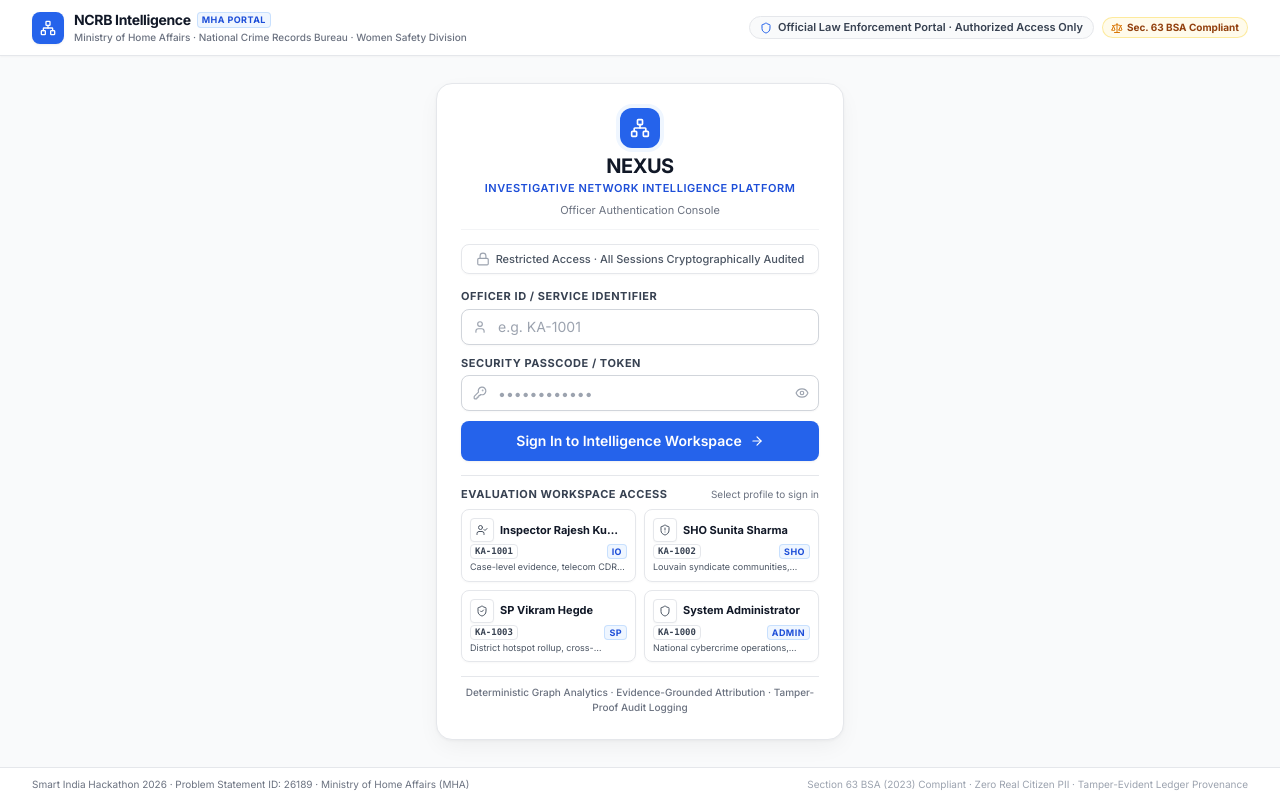
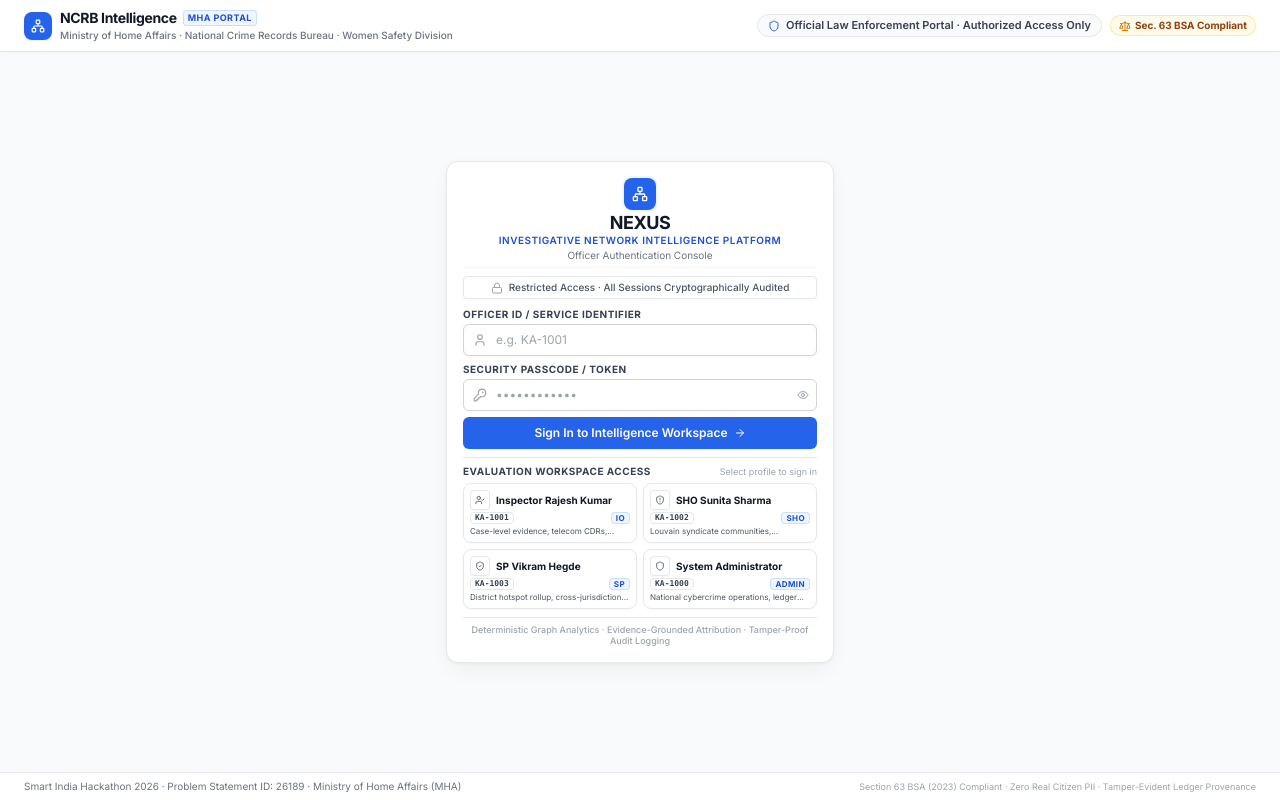
Before and after one commit to acchasujal/Nexus, a React (Vite) app in the folder frontend/: page /login in a window 1280 px wide. Built offline with nearby package versions, Linux system fonts and the light colour scheme.

Commit message:
fix(frontend): compactify login layout to strictly fit viewport height with zero scrolling

```diff
--- a/frontend/src/pages/Login.tsx
+++ b/frontend/src/pages/Login.tsx
@@ -130,13 +130,13 @@ export default function Login() {
   }
 
   return (
-    <div className="min-h-screen flex flex-col justify-between bg-neutral-50 text-neutral-800 selection:bg-blue-100 selection:text-blue-900 overflow-y-auto">
+    <div className="h-screen max-h-screen flex flex-col justify-between bg-neutral-50 text-neutral-800 selection:bg-blue-100 selection:text-blue-900 overflow-hidden">
       {/* Top Institutional Masthead Bar — Full Width, Compact */}
-      <header className="w-full relative z-20 border-b border-neutral-200/90 bg-white px-4 sm:px-6 lg:px-8 py-2 sm:py-2.5 shadow-2xs shrink-0">
-        <div className="w-full max-w-7xl mx-auto flex flex-col sm:flex-row items-center justify-between gap-2">
-          <div className="flex items-center gap-2.5">
-            <div className="flex h-7 w-7 sm:h-8 sm:w-8 shrink-0 items-center justify-center rounded-lg bg-blue-600 text-white shadow-xs">
-              <Network className="h-4 w-4" />
+      <header className="w-full relative z-20 border-b border-neutral-200/90 bg-white px-3 sm:px-6 py-1.5 sm:py-2 shadow-2xs shrink-0">
+        <div className="w-full max-w-7xl mx-auto flex flex-col sm:flex-row items-center justify-between gap-1.5">
+          <div className="flex items-center gap-2">
+            <div className="flex h-6 w-6 sm:h-7 sm:w-7 shrink-0 items-center justify-center rounded-lg bg-blue-600 text-white shadow-xs">
+              <Network className="h-3.5 w-3.5" />
             </div>
             <div>
               <div className="flex items-center gap-1.5">
@@ -152,7 +152,7 @@ export default function Login() {
           </div>
 
           <div className="flex flex-wrap items-center gap-2">
-            <div className="inline-flex items-center gap-1.5 rounded-full border border-neutral-200 bg-neutral-50 px-2.5 py-0.5 text-[11px] font-semibold text-neutral-700">
+            <div className="inline-flex items-center gap-1.5 rounded-full border border-neutral-200 bg-neutral-50 px-2.5 py-0.5 text-[10px] sm:text-[11px] font-semibold text-neutral-700">
               <Shield className="h-3 w-3 text-blue-600 shrink-0" />
               <span>Official Law Enforcement Portal · Authorized Access Only</span>
             </div>
@@ -164,36 +164,36 @@ export default function Login() {
         </div>
       </header>
 
-      {/* Main Container — Centered Authentication Console */}
-      <main className="w-full flex-1 max-w-[440px] mx-auto px-4 py-4 sm:py-6 flex flex-col justify-center items-center relative z-10">
-        {/* Authentication Console Card — Integrated Brand & Elevated Craft */}
+      {/* Main Container — Centered Authentication Console, Strictly Fits Viewport Height */}
+      <main className="w-full flex-1 min-h-0 max-w-[420px] mx-auto px-4 py-2 flex flex-col justify-center items-center relative z-10">
+        {/* Authentication Console Card — Integrated Brand & Compact Fit */}
         <div
           role="region"
           aria-label="Officer Authentication Form"
-          className="w-full max-w-[420px] rounded-2xl border border-neutral-200/80 bg-white p-5 sm:p-6 shadow-[0_1px_3px_0_rgb(0_0_0_/_0.04),0_8px_24px_-4px_rgb(0_0_0_/_0.06)] space-y-3.5"
+          className="w-full max-w-[400px] rounded-xl border border-neutral-200/80 bg-white p-3.5 sm:p-4 shadow-[0_1px_3px_0_rgb(0_0_0_/_0.04),0_8px_24px_-4px_rgb(0_0_0_/_0.06)] space-y-2"
         >
           {/* Integrated Brand Emblem & Title */}
-          <div className="text-center pb-2.5 border-b border-neutral-100 space-y-1">
-            <div className="mx-auto inline-flex h-10 w-10 items-center justify-center rounded-xl bg-blue-600 text-white shadow-xs ring-4 ring-blue-50">
-              <Network className="h-5 w-5" />
+          <div className="text-center pb-1.5 border-b border-neutral-100 space-y-0.5">
+            <div className="mx-auto inline-flex h-8 w-8 items-center justify-center rounded-lg bg-blue-600 text-white shadow-xs ring-2 ring-blue-50">
+              <Network className="h-4 w-4" />
             </div>
             <div>
-              <h1 className="text-xl font-bold tracking-tight text-neutral-900">
+              <h1 className="text-lg font-bold tracking-tight text-neutral-900 leading-tight">
                 NEXUS
               </h1>
-              <p className="text-[11px] font-semibold uppercase tracking-wider text-blue-700">
+              <p className="text-[10px] font-semibold uppercase tracking-wider text-blue-700 leading-tight">
                 Investigative Network Intelligence Platform
               </p>
             </div>
-            <p className="text-[11px] text-neutral-500 pt-0.5">
+            <p className="text-[10px] text-neutral-500 leading-tight">
               Officer Authentication Console
             </p>
           </div>
 
           {/* Security Notice Banner */}
-          <div className="rounded-lg border border-neutral-200/80 bg-neutral-50/70 px-3 py-1.5 text-center shadow-2xs">
-            <p className="text-[11px] font-medium text-neutral-600 flex items-center justify-center gap-1.5">
-              <Lock className="h-3.5 w-3.5 text-neutral-400 shrink-0" />
+          <div className="rounded border border-neutral-200/80 bg-neutral-50/70 px-2.5 py-1 text-center shadow-2xs">
+            <p className="text-[10px] font-medium text-neutral-600 flex items-center justify-center gap-1.5 leading-tight">
+              <Lock className="h-3 w-3 text-neutral-400 shrink-0" />
               <span>Restricted Access · All Sessions Cryptographically Audited</span>
             </p>
           </div>
@@ -202,28 +202,28 @@ export default function Login() {
           {errorMessage && (
             <div
               role="alert"
-              className="flex items-start gap-2 rounded-lg border border-red-200 bg-red-50 p-2.5 text-xs text-red-800 animate-in fade-in duration-150"
+              className="flex items-start gap-1.5 rounded-lg border border-red-200 bg-red-50 p-2 text-[11px] text-red-800 animate-in fade-in duration-150"
               data-testid="login-error-alert"
             >
-              <AlertCircle className="h-3.5 w-3.5 text-red-600 shrink-0 mt-0.5" />
+              <AlertCircle className="h-3 w-3 text-red-600 shrink-0 mt-0.5" />
               <div className="flex-1">
-                <span className="font-bold block text-[11px]">Authentication Error:</span>
-                <span className="text-[11px]">{errorMessage}</span>
+                <span className="font-bold block text-[10px]">Authentication Error:</span>
+                <span className="text-[10px] leading-tight">{errorMessage}</span>
               </div>
             </div>
           )}
 
           {/* Login Form */}
-          <form onSubmit={(e) => handleSubmit(e)} className="space-y-2.5">
+          <form onSubmit={(e) => handleSubmit(e)} className="space-y-1.5">
             <div>
               <label
                 htmlFor="officer-id-input"
-                className="block text-[11px] font-bold uppercase tracking-wider text-neutral-700 mb-1"
+                className="block text-[10px] font-bold uppercase tracking-wider text-neutral-700 mb-0.5"
               >
                 Officer ID / Service Identifier
               </label>
               <div className="relative">
-                <div className="pointer-events-none absolute inset-y-0 left-0 flex items-center pl-3 text-neutral-400">
+                <div className="pointer-events-none absolute inset-y-0 left-0 flex items-center pl-2.5 text-neutral-400">
                   <User className="h-3.5 w-3.5" />
                 </div>
                 <input
@@ -236,7 +236,7 @@ export default function Login() {
                   onChange={(e) => setUsername(e.target.value)}
                   placeholder="e.g. KA-1001"
                   disabled={isLoading}
-                  className="w-full h-9 sm:h-9.5 rounded-lg border border-neutral-300 bg-white pl-9 pr-3 text-xs sm:text-sm text-neutral-900 placeholder:text-neutral-400 focus:outline-none focus:border-blue-600 focus:ring-2 focus:ring-blue-600/15 transition-[border-color,box-shadow] duration-150 shadow-2xs disabled:bg-neutral-100"
+                  className="w-full h-8 rounded-md border border-neutral-300 bg-white pl-8 pr-2.5 text-xs text-neutral-900 placeholder:text-neutral-400 focus:outline-none focus:border-blue-600 focus:ring-1 focus:ring-blue-600/20 transition-[border-color,box-shadow] duration-150 shadow-2xs disabled:bg-neutral-100"
                   data-testid="officer-id-input"
                 />
               </div>
@@ -245,12 +245,12 @@ export default function Login() {
             <div>
               <label
                 htmlFor="password-input"
-                className="block text-[11px] font-bold uppercase tracking-wider text-neutral-700 mb-1"
+                className="block text-[10px] font-bold uppercase tracking-wider text-neutral-700 mb-0.5"
               >
                 Security Passcode / Token
               </label>
               <div className="relative">
-                <div className="pointer-events-none absolute inset-y-0 left-0 flex items-center pl-3 text-neutral-400">
+                <div className="pointer-events-none absolute inset-y-0 left-0 flex items-center pl-2.5 text-neutral-400">
                   <KeyRound className="h-3.5 w-3.5" />
                 </div>
                 <input
@@ -262,16 +262,16 @@ export default function Login() {
                   onChange={(e) => setPassword(e.target.value)}
                   placeholder="••••••••••••"
                   disabled={isLoading}
-                  className="w-full h-9 sm:h-9.5 rounded-lg border border-neutral-300 bg-white pl-9 pr-9 text-xs sm:text-sm text-neutral-900 placeholder:text-neutral-400 focus:outline-none focus:border-blue-600 focus:ring-2 focus:ring-blue-600/15 transition-[border-color,box-shadow] duration-150 shadow-2xs disabled:bg-neutral-100"
+                  className="w-full h-8 rounded-md border border-neutral-300 bg-white pl-8 pr-8 text-xs text-neutral-900 placeholder:text-neutral-400 focus:outline-none focus:border-blue-600 focus:ring-1 focus:ring-blue-600/20 transition-[border-color,box-shadow] duration-150 shadow-2xs disabled:bg-neutral-100"
                   data-testid="password-input"
                 />
                 <button
                   type="button"
                   onClick={() => setShowPassword(!showPassword)}
-                  className="absolute inset-y-0 right-0 flex items-center pr-2.5 text-neutral-400 hover:text-neutral-700 active:scale-90 transition-transform duration-100 cursor-pointer"
+                  className="absolute inset-y-0 right-0 flex items-center pr-2 text-neutral-400 hover:text-neutral-700 active:scale-90 transition-transform duration-100 cursor-pointer"
                   aria-label={showPassword ? 'Hide passcode' : 'Show passcode'}
                 >
-                  {showPassword ? <EyeOff className="h-3.5 w-3.5" /> : <Eye className="h-3.5 w-3.5" />}
+                  {showPassword ? <EyeOff className="h-3 w-3" /> : <Eye className="h-3 w-3" />}
                 </button>
               </div>
             </div>
@@ -279,35 +279,35 @@ export default function Login() {
             <button
               type="submit"
               disabled={isLoading}
-              className="w-full h-9.5 sm:h-10 flex items-center justify-center gap-2 rounded-lg bg-blue-600 hover:bg-blue-700 active:scale-[0.98] text-white text-xs sm:text-sm font-semibold shadow-xs transition-[transform,background-color,box-shadow] duration-150 ease-out focus-visible:outline-none focus-visible:ring-2 focus-visible:ring-blue-600 focus-visible:ring-offset-2 disabled:opacity-60 disabled:cursor-not-allowed cursor-pointer"
+              className="w-full h-8 rounded-md bg-blue-600 hover:bg-blue-700 active:scale-[0.98] text-white text-xs font-semibold shadow-xs transition-[transform,background-color,box-shadow] duration-150 ease-out flex items-center justify-center gap-1.5 focus-visible:outline-none focus-visible:ring-1 focus-visible:ring-blue-600 disabled:opacity-60 disabled:cursor-not-allowed cursor-pointer"
               data-testid="login-submit-button"
             >
               {isLoading ? (
                 <>
-                  <Loader2 className="h-3.5 w-3.5 animate-spin" />
+                  <Loader2 className="h-3 w-3 animate-spin" />
                   <span>Verifying Credentials...</span>
                 </>
               ) : (
                 <>
                   <span>Sign In to Intelligence Workspace</span>
-                  <ArrowRight className="h-3.5 w-3.5" />
+                  <ArrowRight className="h-3 w-3" />
                 </>
               )}
             </button>
           </form>
 
           {/* Authorized Officer Fast-Select Duty Profiles */}
-          <div className="border-t border-neutral-200/90 pt-2.5 space-y-1.5">
+          <div className="border-t border-neutral-200/90 pt-1.5 space-y-1">
             <div className="flex items-center justify-between">
-              <span className="text-[11px] font-bold uppercase tracking-wider text-neutral-700">
+              <span className="text-[10px] font-bold uppercase tracking-wider text-neutral-700">
                 Evaluation Workspace Access
               </span>
-              <span className="text-[10px] text-neutral-500">
+              <span className="text-[9px] text-neutral-400">
                 Select profile to sign in
               </span>
             </div>
 
-            <div className="grid grid-cols-1 sm:grid-cols-2 gap-2">
+            <div className="grid grid-cols-1 sm:grid-cols-2 gap-1.5">
               {AUTHORIZED_OFFICERS.map((officer) => {
                 const Icon = officer.icon
                 return (
@@ -316,29 +316,29 @@ export default function Login() {
                     type="button"
                     onClick={() => handleSelectOfficer(officer)}
                     disabled={isLoading}
-                    className="group flex flex-col items-start p-2 rounded-lg border border-neutral-200 bg-neutral-50/70 hover:bg-blue-50/40 hover:border-blue-300 active:scale-[0.98] text-left transition-[background-color,border-color,transform,box-shadow] duration-150 ease-out cursor-pointer disabled:opacity-50 shadow-2xs"
+                    className="group flex flex-col items-start p-1.5 rounded-lg border border-neutral-200 bg-neutral-50/70 hover:bg-blue-50/40 hover:border-blue-300 active:scale-[0.98] text-left transition-[background-color,border-color,transform,box-shadow] duration-150 ease-out cursor-pointer disabled:opacity-50 shadow-2xs"
                     data-testid={`demo-officer-${officer.role.toLowerCase()}`}
                     aria-label={`Authenticate as ${officer.name} (${officer.role})`}
                   >
                     <div className="flex items-center gap-1.5 w-full mb-0.5">
-                      <div className="flex h-6 w-6 shrink-0 items-center justify-center rounded bg-white border border-neutral-200 text-neutral-600 group-hover:text-blue-600 group-hover:border-blue-200 shadow-2xs transition-colors duration-150">
-                        <Icon className="h-3 w-3" />
+                      <div className="flex h-5 w-5 shrink-0 items-center justify-center rounded bg-white border border-neutral-200 text-neutral-600 group-hover:text-blue-600 group-hover:border-blue-200 shadow-2xs transition-colors duration-150">
+                        <Icon className="h-2.5 w-2.5" />
                       </div>
                       <div className="min-w-0 flex-1">
-                        <span className="text-[11px] font-bold text-neutral-900 group-hover:text-blue-900 truncate block transition-colors duration-150">
+                        <span className="text-[10px] font-bold text-neutral-900 group-hover:text-blue-900 truncate block transition-colors duration-150 leading-tight">
                           {officer.name}
                         </span>
                       </div>
                     </div>
-                    <div className="flex items-center justify-between w-full text-[10px] text-neutral-500">
-                      <span className="font-mono text-[9px] font-semibold text-neutral-700 bg-neutral-200/80 px-1 py-0.2 rounded border border-neutral-300/80">
+                    <div className="flex items-center justify-between w-full text-[9px] text-neutral-500 leading-tight">
+                      <span className="font-mono text-[8px] font-semibold text-neutral-700 bg-neutral-200/80 px-1 py-0.2 rounded border border-neutral-300/80">
                         {officer.badge}
                       </span>
-                      <span className="text-blue-700 bg-blue-50 border border-blue-200/80 px-1 py-0.2 rounded text-[9px] font-bold uppercase tracking-wider">
+                      <span className="text-blue-700 bg-blue-50 border border-blue-200/80 px-1 py-0.2 rounded text-[8px] font-bold uppercase tracking-wider">
                         {officer.role}
                       </span>
                     </div>
-                    <p className="text-[9px] text-neutral-600 line-clamp-1 mt-0.5 leading-tight">
+                    <p className="text-[8px] text-neutral-600 line-clamp-1 mt-0.5 leading-tight">
                       {officer.scope}
                     </p>
                   </button>
@@ -348,8 +348,8 @@ export default function Login() {
           </div>
 
           {/* Card Footer Statutory Disclaimers */}
-          <div className="border-t border-neutral-200/90 pt-2 text-center">
-            <p className="text-[10px] text-neutral-500 font-medium">
+          <div className="border-t border-neutral-200/90 pt-1.5 text-center">
+            <p className="text-[9px] text-neutral-400 font-medium leading-tight">
               Deterministic Graph Analytics · Evidence-Grounded Attribution · Tamper-Proof Audit Logging
             </p>
           </div>
@@ -357,12 +357,12 @@ export default function Login() {
       </main>
 
       {/* Page Footer — Full Width, Compact */}
-      <footer className="w-full border-t border-neutral-200/90 bg-white px-4 sm:px-6 lg:px-8 py-2 text-xs text-neutral-500 shadow-2xs shrink-0">
-        <div className="w-full max-w-7xl mx-auto flex flex-col sm:flex-row items-center justify-between gap-1">
+      <footer className="w-full relative z-20 border-t border-neutral-200/90 bg-white px-4 sm:px-6 py-1.5 text-[10px] text-neutral-500 shadow-2xs shrink-0">
+        <div className="w-full max-w-7xl mx-auto flex flex-col sm:flex-row items-center justify-between gap-0.5">
           <p className="text-[10px] text-neutral-500">
             Smart India Hackathon 2026 · Problem Statement ID: 26189 · Ministry of Home Affairs (MHA)
           </p>
-          <p className="text-[10px] text-neutral-400">
+          <p className="text-[9px] text-neutral-400">
             Section 63 BSA (2023) Compliant · Zero Real Citizen PII · Tamper-Evident Ledger Provenance
           </p>
         </div>
```
